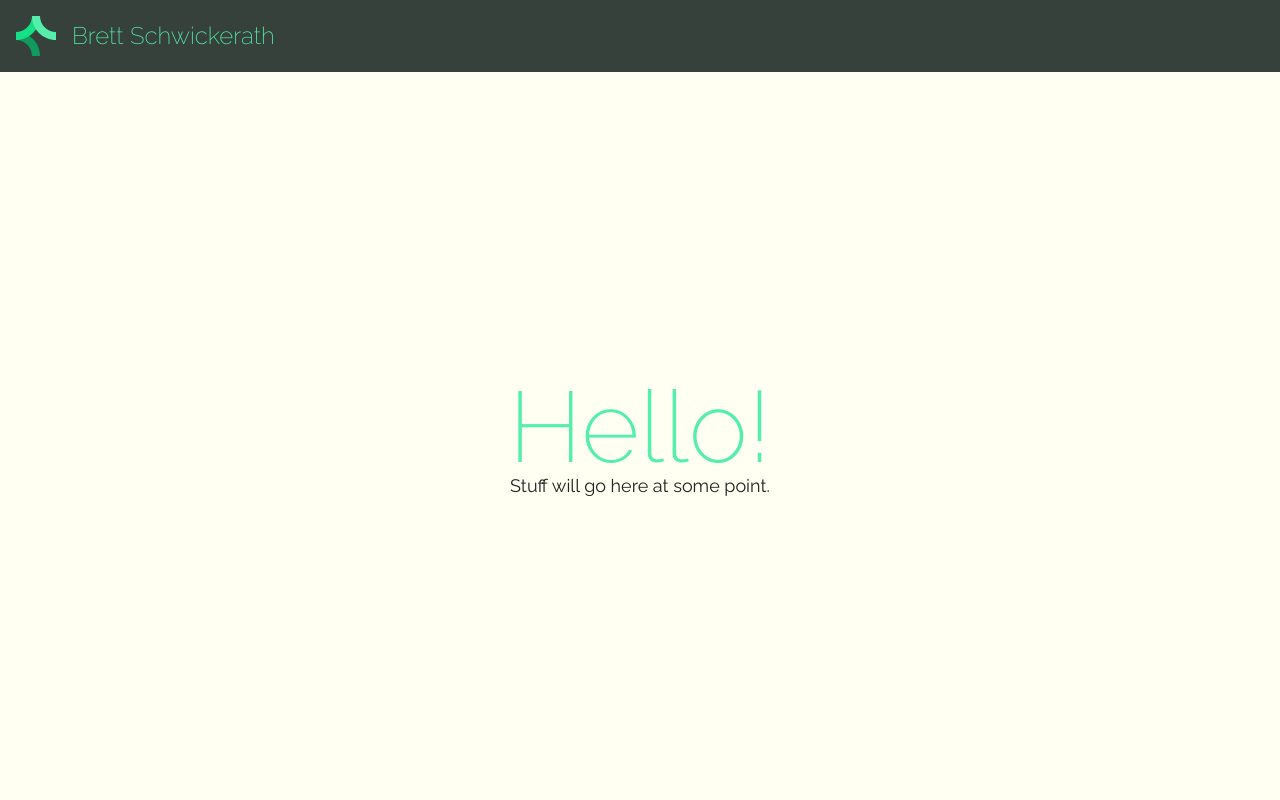
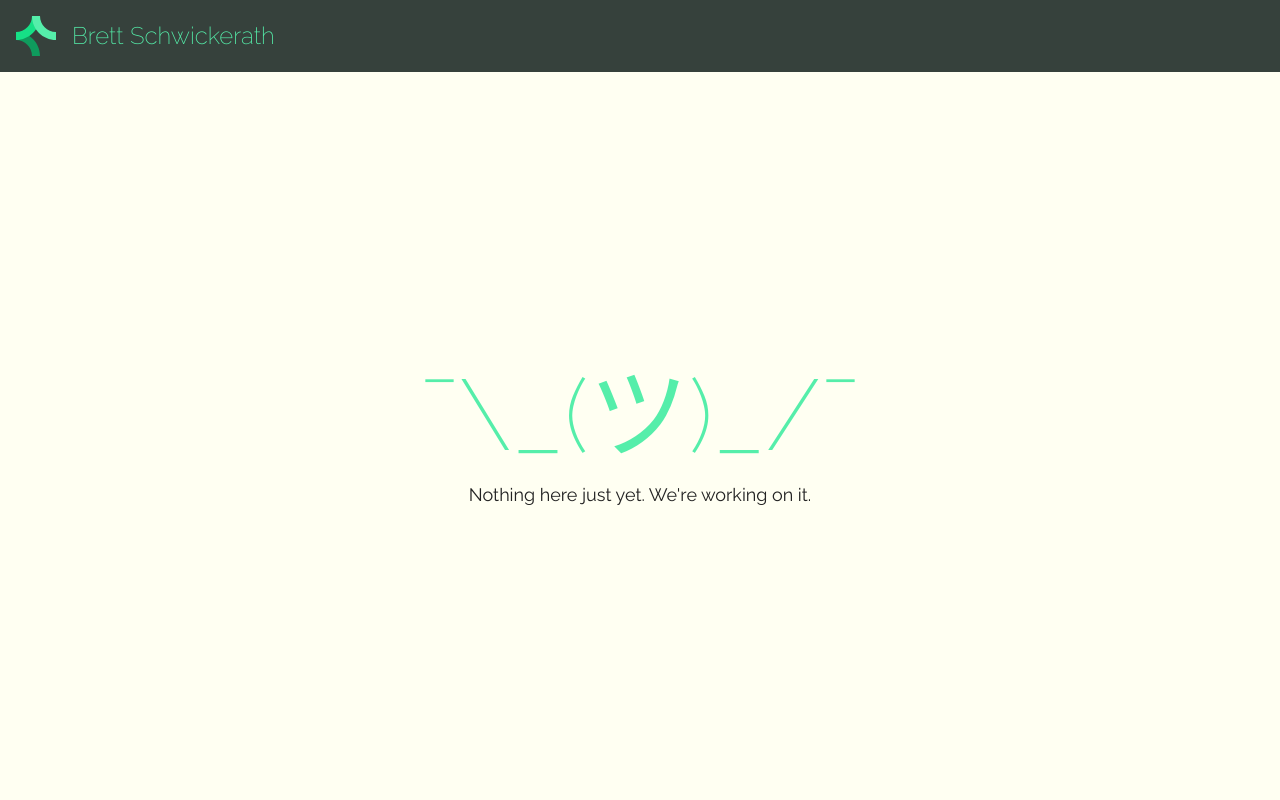
Before and after one commit to schwiiiii/schwiiiii.github.io, a PHP site: page / in a window 1280 px wide. Run offline with PHP 8.4, Linux system fonts and the light colour scheme; some libraries are stand-ins or nearby versions.

Commit message:
add meta viewport and new splash message

```diff
--- a/css/partials/_typography.scss
+++ b/css/partials/_typography.scss
@@ -10,7 +10,7 @@ select,
 button {
     font-family: $font-family;
     font-weight: $fw-reg;
-    line-height: 1;
+    line-height: 1.5;
     margin: 0;
     color: $font-color;
 }
--- a/index.html
+++ b/index.html
@@ -2,6 +2,7 @@
 <html lang="en" xmlns="http://www.w3.org/1999/xhtml">
     <head>
         <title>Brett Schwickerath</title>
+        <meta name="viewport" content="width=device-width,initial-scale=1.0">
         <link href="https://fonts.googleapis.com/css?family=Raleway:200,400,600,800" rel="stylesheet">
         <link rel="stylesheet" href="https://stackpath.bootstrapcdn.com/bootstrap/4.2.1/css/bootstrap.min.css" integrity="sha384-GJzZqFGwb1QTTN6wy59ffF1BuGJpLSa9DkKMp0DgiMDm4iYMj70gZWKYbI706tWS" crossorigin="anonymous">
         <script src="https://code.jquery.com/jquery-3.3.1.slim.min.js" integrity="sha384-q8i/X+965DzO0rT7abK41JStQIAqVgRVzpbzo5smXKp4YfRvH+8abtTE1Pi6jizo" crossorigin="anonymous"></script>
@@ -12,7 +13,7 @@
     <body>
 
         <div class="d-flex flex-column justify-content-start align-items-center w-100 h-100">
-            <div class="d-flex flex-row justify-content-center justify-content-sm-start align-items-center flex-shrink-0 w-100 bg-dark-primary">
+            <div class="d-flex flex-row justify-content-start  align-items-center flex-shrink-0 w-100 bg-dark-primary">
                 <svg class="svg-logo m-3" id="bs-2019" xmlns="http://www.w3.org/2000/svg" xmlns:xlink="http://www.w3.org/1999/xlink" x="0px" y="0px" viewBox="0 0 40 40" style="enable-background:new 0 0 40 40;" xml:space="preserve">
                     <path class="st0" d="M16,40h8c0-13.25-10.75-24-24-24v8C8.84,24,16,31.16,16,40z"/>
                     <path class="st1" d="M0,16v8c13.25,0,24-10.75,24-24h-8C16,8.84,8.84,16,0,16z"/>
@@ -21,12 +22,13 @@
                 <h6 class="text-primary">Brett Schwickerath</h6>
             </div>
 
-            <div class="container flex-grow-1">
-                <div class="d-flex flex-column justify-content-center align-items-center flex-grow-1 h-100">
-                    <h1>Hello!</h1>
-                    <p>Stuff will go here at some point.</p>
+            <div class="container d-flex flex-column justify-content-center align-items-center flex-grow-1 flex-shrink-1 h-100">
+                <div class="text-center">
+                    <h1 class="shrug"><span>&#175;&#92;&#95;</span>&#40;&#12484;&#41;<span>&#95;&#47;&#175;</span></h1>
+                    <p class="mt-3">Nothing here just yet. We're working on it.</p>
                 </div>
             </div>
+
         </div>
 
     </body>
```
Also changed, not shown: css/main.scss (+15 -0 lines), css/main.min.css, 1 other file.
